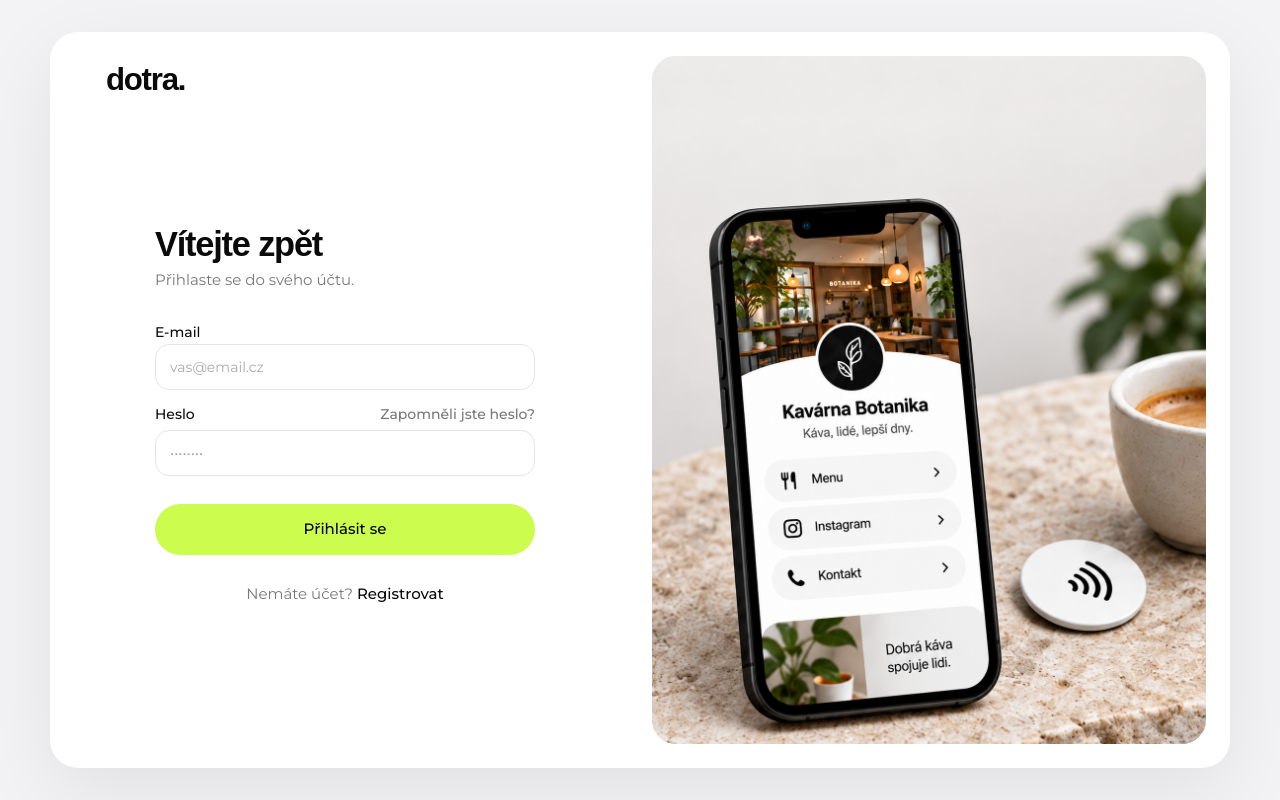
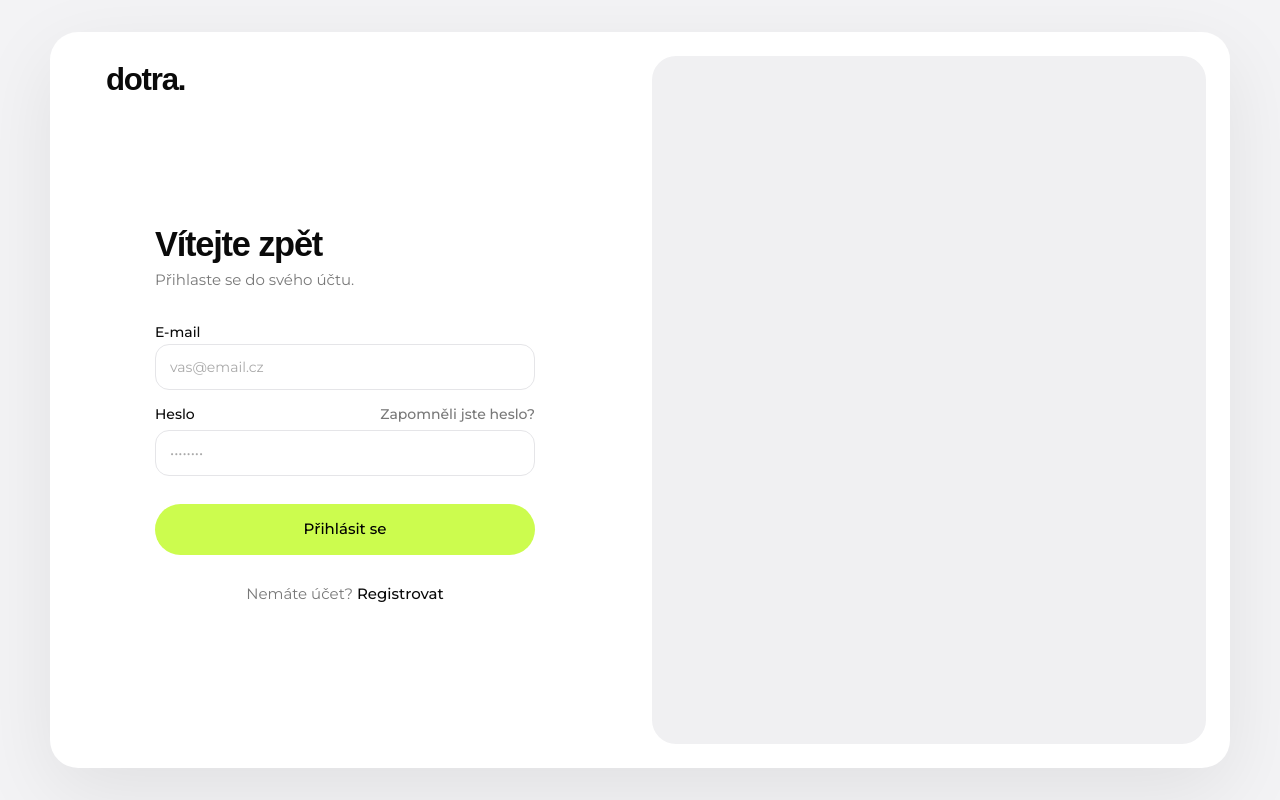
Before and after one commit to pacidekor/dotra, a Next.js app: page /login in a window 1280 px wide. Built offline with nearby package versions, Linux system fonts and the light colour scheme; a web font is replaced by a local one.

Commit message:
Use blank canvas placeholder on auth right panel.

```diff
--- a/src/components/AuthSplitLayout.tsx
+++ b/src/components/AuthSplitLayout.tsx
@@ -5,14 +5,15 @@ import { chillax } from "@/lib/fonts";
 
 type AuthSplitLayoutProps = {
   children: ReactNode;
-  imageSrc?: string;
+  /** Optional — when set, fills the right-side canvas. */
+  imageSrc?: string | null;
   imageAlt?: string;
 };
 
 export function AuthSplitLayout({
   children,
-  imageSrc = "/images/img2.webp",
-  imageAlt = "dotra — váš podnik na jednom místě",
+  imageSrc = null,
+  imageAlt = "dotra",
 }: AuthSplitLayoutProps) {
   return (
     <main className="flex min-h-dvh items-center justify-center bg-[#f3f3f5] px-3 py-3 text-foreground sm:px-5 sm:py-5 lg:px-8 lg:py-8">
@@ -32,6 +33,7 @@ export function AuthSplitLayout({
 
         <aside className="relative hidden p-4 pl-2 sm:p-5 lg:block lg:p-5 lg:pl-2 xl:p-6 xl:pl-3">
           <div className="relative h-full min-h-[560px] overflow-hidden rounded-[1.35rem] bg-[#f0f0f2] xl:rounded-[1.5rem]">
+            {imageSrc ? (
               <Image
                 src={imageSrc}
                 alt={imageAlt}
@@ -40,6 +42,7 @@ export function AuthSplitLayout({
                 sizes="(max-width: 1180px) 50vw, 560px"
                 className="object-cover object-center"
               />
+            ) : null}
           </div>
         </aside>
       </div>
```
Lines whose indentation alone changed are shown as unchanged.
